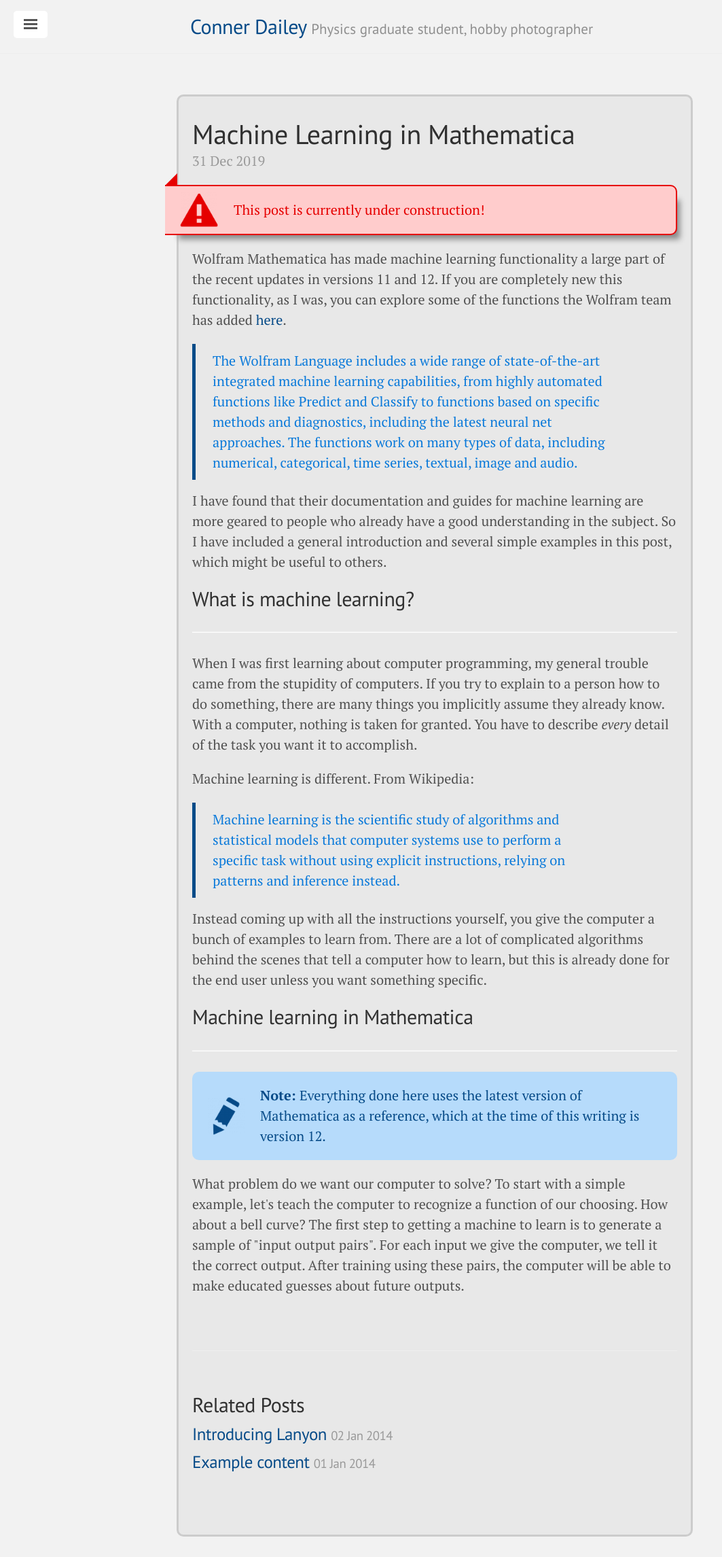
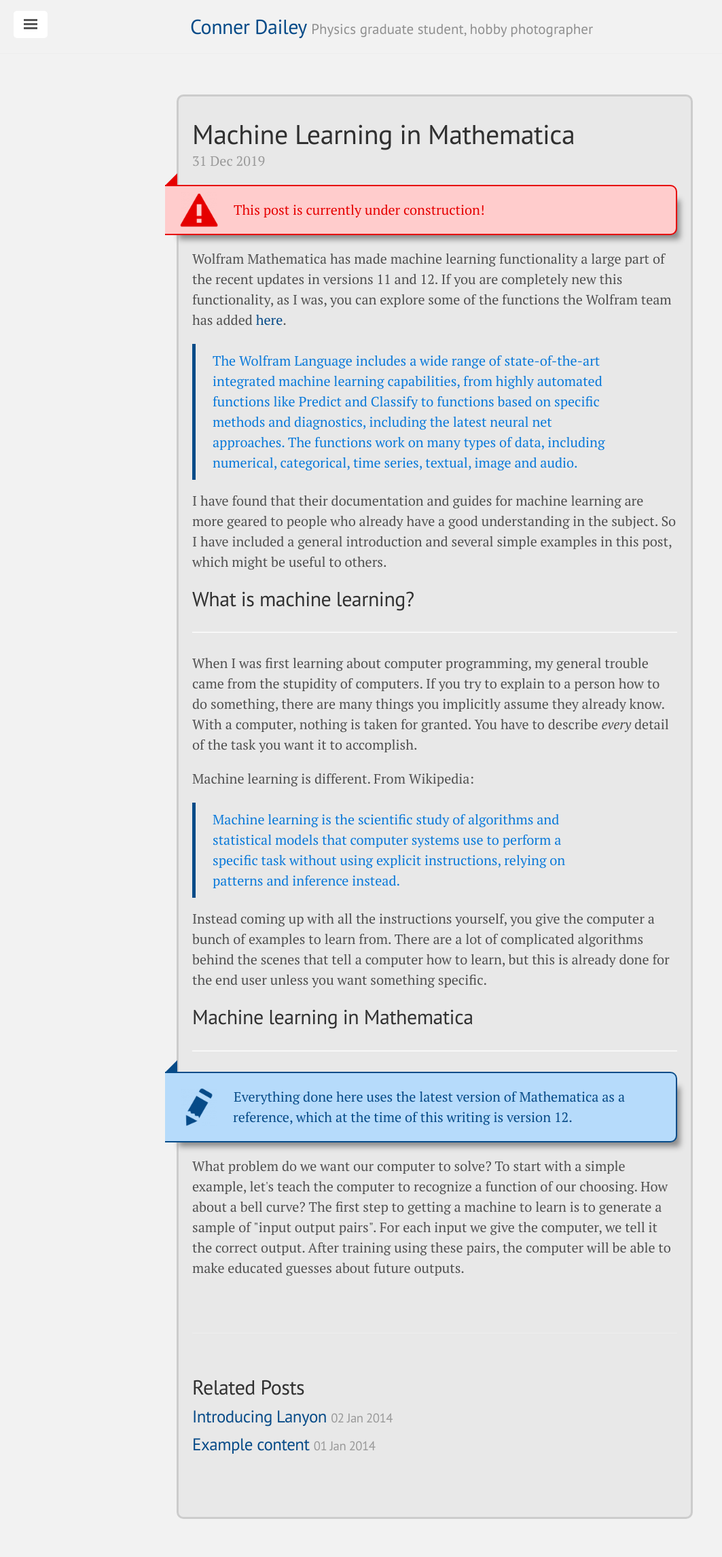
Before and after one commit to TakeTwiceDailey/TakeTwiceDailey.github.io, a Jekyll site: the page built from _posts/2019-12-31-mathematica-machine-learning.md, in a window 1280 px wide. Shown: the whole page at 68% size, without its empty margins (0-1063 px from the left). Built offline with Jekyll 4.4.1, drawn with Linux system fonts in a browser that asks for light colours; nearby versions of some CDN libraries; after the commit the page ends 2265 px from its top, so only the background shows below that.

Commit message:
added more style changes

```diff
--- a/public/css/poole.css
+++ b/public/css/poole.css
@@ -326,20 +326,33 @@ tbody tr:nth-child(odd) th {
 .note {
   -moz-border-radius: 10px;
   -webkit-border-radius: 10px;
+  position: relative;
+  text-indent: -0.8rem;
+  margin-left: -2rem;
   margin-bottom: 1rem;
   background-color: #b6dbfb;
   background-image: url(/icons/pencil.png);
   background-position: left center;
   background-repeat: no-repeat;
   background-size: 5rem;
-  border-radius: 10px;
-  overflow: hidden;
+  border-radius: 0px 10px 10px 0px;
+  overflow: visible;
   padding: 1rem 1rem 1rem 5rem;
+  border: 2px solid #074B88;
+  border-left: none;
   color: #074B88;
+  box-shadow: 0.6rem 0.7rem 8px -0.4rem #888888;
 }
 .note:before {
-  font-weight: bold;
-  content: "Note: ";
+  position: absolute;
+  width: 0;
+  height: 0;
+  border-bottom: 17px solid #074B88;
+  border-left: 17px solid transparent;
+  position: relative;
+  content: "";
+  bottom: 3.33rem;
+  right: 4.17rem;
 }
 
 
@@ -372,7 +385,7 @@ tbody tr:nth-child(odd) th {
   border-left: 17px solid transparent;
   position: relative;
   content: "";
-  bottom: 3.32rem;
+  bottom: 3.33rem;
   right: 4.17rem;
 }
 
```
